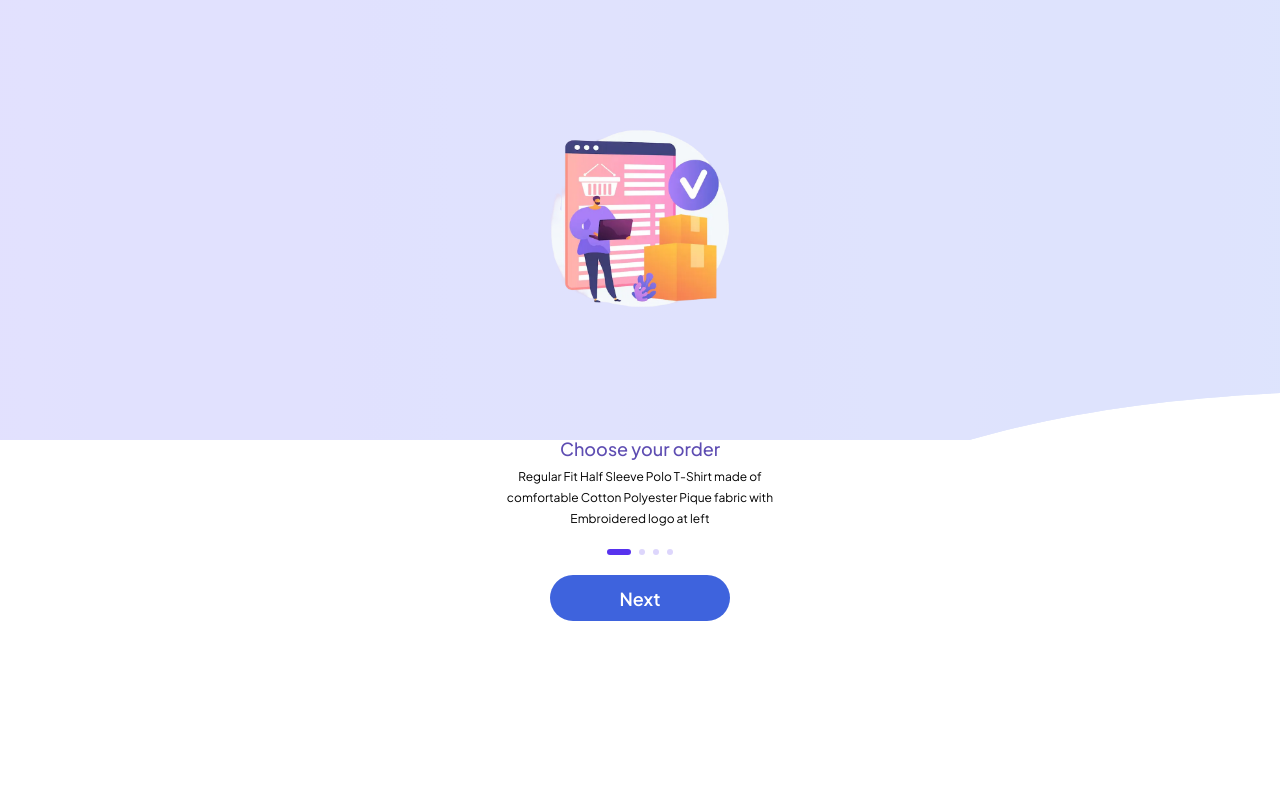
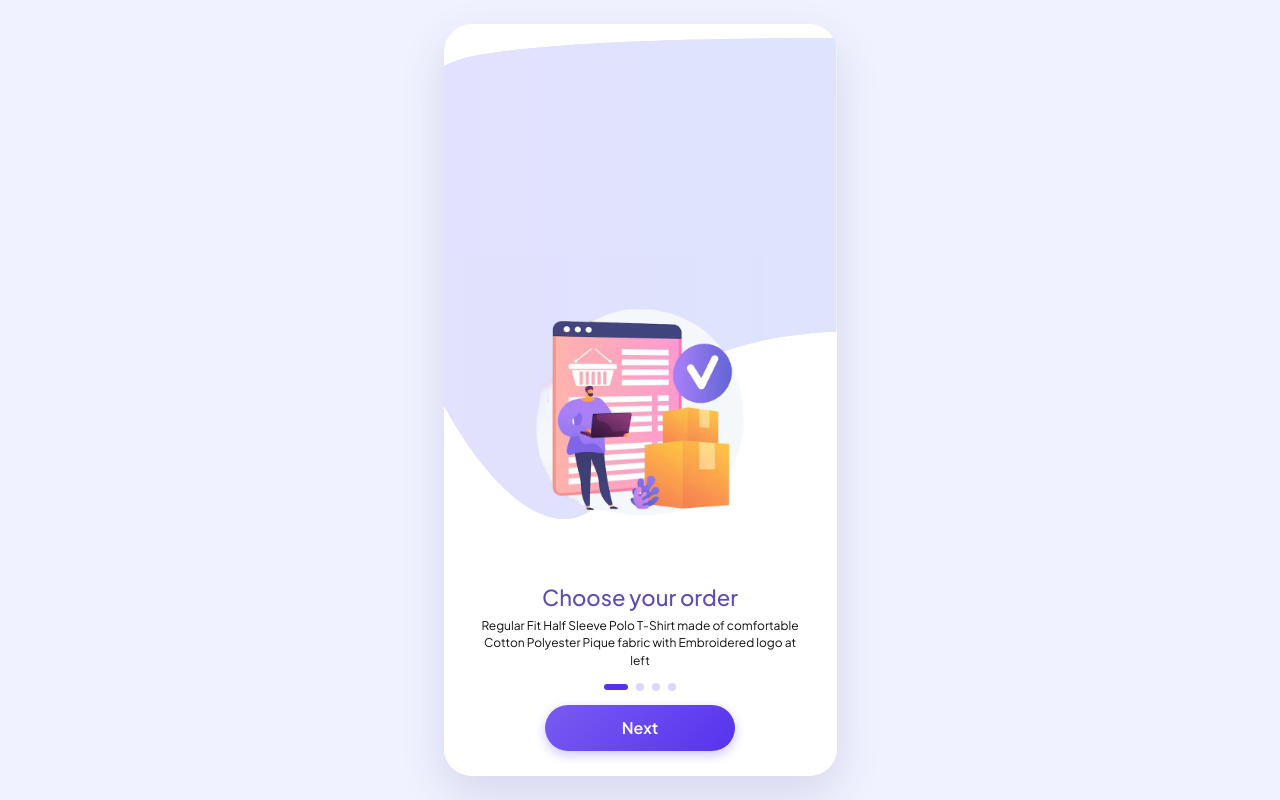
Before and after one commit to shreeram-kaudare-tc/student-kare, an Angular app in the folder student-kare-fe/: page /onboarding in a window 1280 px wide. Built offline with nearby package versions, Linux system fonts and the light colour scheme.

Commit message:
basi chanegs

```diff
--- a/student-kare-fe/src/app/pages/onboarding/onboarding.css
+++ b/student-kare-fe/src/app/pages/onboarding/onboarding.css
@@ -12,3 +12,221 @@
     transform: translateX(0);
   }
 }
+
+.onboarding-page {
+  width: 100%;
+  height: 100dvh;
+  background: #f0f2ff;
+  display: flex;
+  align-items: center;
+  justify-content: center;
+  overflow: hidden;
+}
+
+.onboarding-frame {
+  width: min(100vw, 393px);
+  height: 100%;
+  max-height: 100dvh;
+  background: #ffffff;
+  overflow: hidden;
+}
+
+.onboarding-slide {
+  height: 100%;
+  display: grid;
+  grid-template-rows: 1fr auto;
+  overflow: hidden;
+}
+
+.hero-section {
+  position: relative;
+  min-height: 0;
+  overflow: hidden;
+  display: flex;
+  align-items: flex-end;
+  justify-content: center;
+}
+
+.hero-bg {
+  position: absolute;
+  width: min(100%, 393px);
+  max-width: 393px;
+  height: auto;
+  left: 50%;
+  top: clamp(8px, 1.8vh, 16px);
+  transform: translateX(-50%);
+}
+
+.hero-image {
+  position: relative;
+  z-index: 1;
+  width: clamp(170px, 60vw, 280px);
+  max-height: 78%;
+  height: auto;
+  object-fit: contain;
+  margin-bottom: clamp(14px, 2.6vh, 24px);
+}
+
+.content-section {
+  background: #ffffff;
+  display: flex;
+  flex-direction: column;
+  align-items: center;
+  justify-content: flex-end;
+  text-align: center;
+  gap: clamp(6px, 1vh, 10px);
+  padding: 10px clamp(16px, 5vw, 24px) max(12px, env(safe-area-inset-bottom));
+}
+
+.text-block {
+  width: 100%;
+  max-width: 320px;
+  margin-top: 0;
+}
+
+.text-block h2 {
+  color: #5e4db2;
+  font-size: clamp(16px, 5vw, 22px);
+  line-height: 1.1;
+  font-weight: 500;
+}
+
+.text-block p {
+  margin-top: clamp(6px, 1vh, 10px);
+  font-size: clamp(11px, 3.2vw, 12px);
+  line-height: 1.45;
+  color: #0f0f0f;
+}
+
+.action-block {
+  margin-top: 6px;
+  width: 100%;
+  display: flex;
+  flex-direction: column;
+  align-items: center;
+  gap: clamp(10px, 1.8vh, 14px);
+  padding-bottom: clamp(10px, 1.6vh, 16px);
+}
+
+.dots-wrap {
+  display: flex;
+  align-items: center;
+  gap: 8px;
+}
+
+.dots-wrap button {
+  border: none;
+  cursor: pointer;
+  transition: all 0.25s ease;
+}
+
+.active-dot {
+  width: 24px;
+  height: 6px;
+  border-radius: 999px;
+  background: #5732ee;
+}
+
+.inactive-dot {
+  width: 8px;
+  height: 8px;
+  border-radius: 50%;
+  background: rgba(87, 50, 238, 0.2);
+}
+
+.next-btn {
+  width: clamp(150px, 48vw, 190px);
+  height: clamp(40px, 5.8vh, 46px);
+  border: none;
+  border-radius: 999px;
+  color: #ffffff;
+  font-size: clamp(14px, 4.6vw, 16px);
+  font-weight: 600;
+  cursor: pointer;
+  transition: transform 0.2s ease;
+}
+
+.next-btn:active {
+  transform: scale(0.96);
+}
+
+@media (max-height: 760px) {
+  .hero-section {
+    min-height: 0;
+  }
+
+  .hero-bg {
+    width: 94%;
+    top: 6px;
+  }
+
+  .hero-image {
+    width: clamp(140px, 50vw, 210px);
+    max-height: 70%;
+  }
+
+  .content-section {
+    gap: 6px;
+  }
+
+  .text-block p {
+    line-height: 1.45;
+  }
+}
+
+@media (max-height: 680px) {
+  .hero-section {
+    min-height: 0;
+  }
+
+  .hero-bg {
+    width: 88%;
+    top: 4px;
+  }
+
+  .hero-image {
+    width: clamp(120px, 44vw, 175px);
+    margin-bottom: 4px;
+  }
+
+  .content-section {
+    gap: 4px;
+  }
+
+  .text-block h2 {
+    font-size: 16px;
+  }
+
+  .text-block p {
+    margin-top: 4px;
+    font-size: 11px;
+    line-height: 1.35;
+  }
+
+  .next-btn {
+    height: 34px;
+  }
+}
+
+@media (max-width: 360px) {
+  .hero-image {
+    width: clamp(150px, 54vw, 200px);
+  }
+
+  .text-block {
+    margin-top: 12px;
+  }
+}
+
+@media (min-width: 768px) {
+  .onboarding-page {
+    padding: 24px;
+  }
+
+  .onboarding-frame {
+    height: min(calc(100dvh - 48px), 852px);
+    width: min(calc(100vw - 48px), 393px);
+    border-radius: 28px;
+    box-shadow: 0 18px 46px rgba(49, 58, 118, 0.14);
+  }
+}
--- a/student-kare-fe/src/app/pages/onboarding/onboarding.html
+++ b/student-kare-fe/src/app/pages/onboarding/onboarding.html
@@ -1,52 +1,33 @@
-<div class="relative w-full h-[100dvh] bg-white flex flex-col overflow-hidden font-jakarta">
-
-    <!-- Slides Wrapper -->
-    <div class="flex-1 flex flex-col overflow-hidden">
-        @for (slide of slides; track slide.title; let i = $index) {
-        @if (i === currentIndex) {
-        <div class="flex flex-col h-full slide-enter">
-
-            <!-- Illustration Area with SVG Background -->
-            <div class="relative flex-1 flex items-center justify-center overflow-hidden min-h-0 max-h-[55vh]">
-                <!-- SVG Background -->
-                <img [src]="slide.bgSvg" alt="" class="absolute inset-0 w-full h-full object-cover object-center" />
-                <!-- Illustration Image -->
-                <img [src]="slide.image" [alt]="slide.title" class="relative z-10 w-[60vw] max-w-[240px] h-auto max-h-[80%] object-contain" />
+<div class="onboarding-page">
+  <div class="onboarding-frame">
+    @for (slide of slides; track slide.title; let i = $index) { @if (i === currentIndex) {
+    <div class="onboarding-slide slide-enter">
+      <div class="hero-section">
+        <img [src]="slide.bgSvg" alt="" class="hero-bg" />
+        <img [src]="slide.image" [alt]="slide.title" class="hero-image" />
       </div>
 
-            <!-- Bottom Content -->
-            <div class="w-[300px] mx-auto flex flex-col items-center gap-[20px] pb-[80px] z-10"
-                 style="padding-bottom: calc(80px + env(safe-area-inset-bottom))">
-
-                <!-- Text Block -->
-                <div class="flex flex-col items-center gap-[8px] w-full text-center">
-                    <h2 class="text-[18px] font-medium text-[#5E4DB2] leading-none">
-                        {{ slide.title }}
-                    </h2>
-                    <p class="text-[12px] font-normal leading-[21px] text-[#000000]">
-                        {{ slide.description }}
-                    </p>
+      <div class="content-section">
+        <div class="text-block">
+          <h2>{{ slide.title }}</h2>
+          <p>{{ slide.description }}</p>
         </div>
 
-                <!-- Dot Indicators -->
-                <div class="flex items-center gap-[8px]">
+        <div class="action-block">
+          <div class="dots-wrap">
             @for (dot of slides; track dot.title; let j = $index) {
-                    <button (click)="goToSlide(j)" [class]="j === currentIndex
-                                        ? 'h-[6px] w-[24px] rounded-full bg-[#5732EE] transition-all duration-300'
-                                        : 'h-[6px] w-[6px] rounded-full bg-[#5732EE]/20 transition-all duration-300'">
+            <button
+              (click)="goToSlide(j)"
+              [class.active-dot]="j === currentIndex"
+              [class.inactive-dot]="j !== currentIndex">
             </button>
             }
           </div>
 
-                <!-- Next Button -->
-                <button (click)="next()" class="relative overflow-hidden w-[180px] h-[46px] rounded-full bg-[#3E63DD] text-white text-[18px] font-semibold hover:bg-[#2d52cc] active:scale-95 transition-all duration-200 cursor-pointer flex items-center justify-center">
-                    Next
-                </button>
-
+          <button (click)="next()" class="next-btn btn-primary-gradient">Next</button>
         </div>
       </div>
-        }
-        }
     </div>
-
+    } }
   </div>
+</div>
```
Lines whose indentation alone changed are shown as unchanged.
